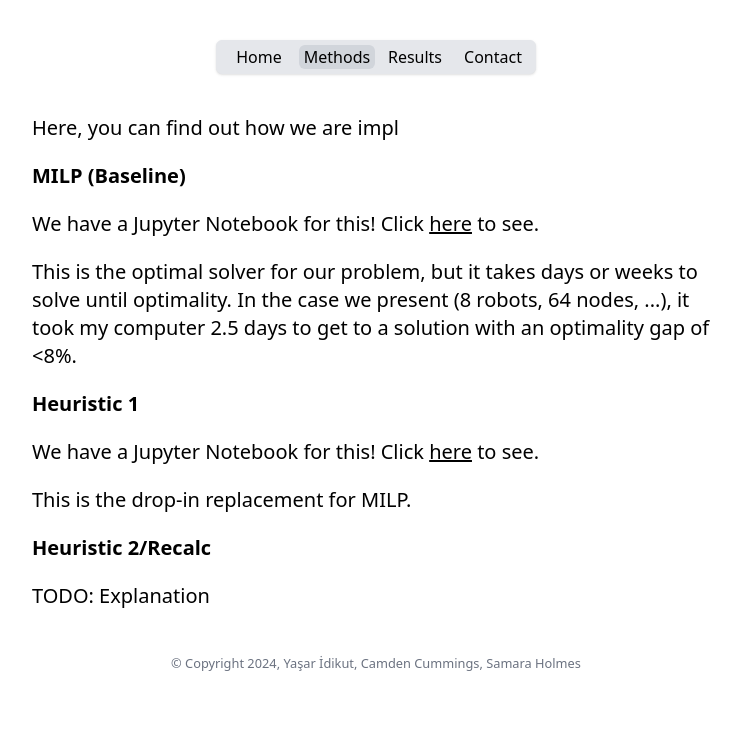
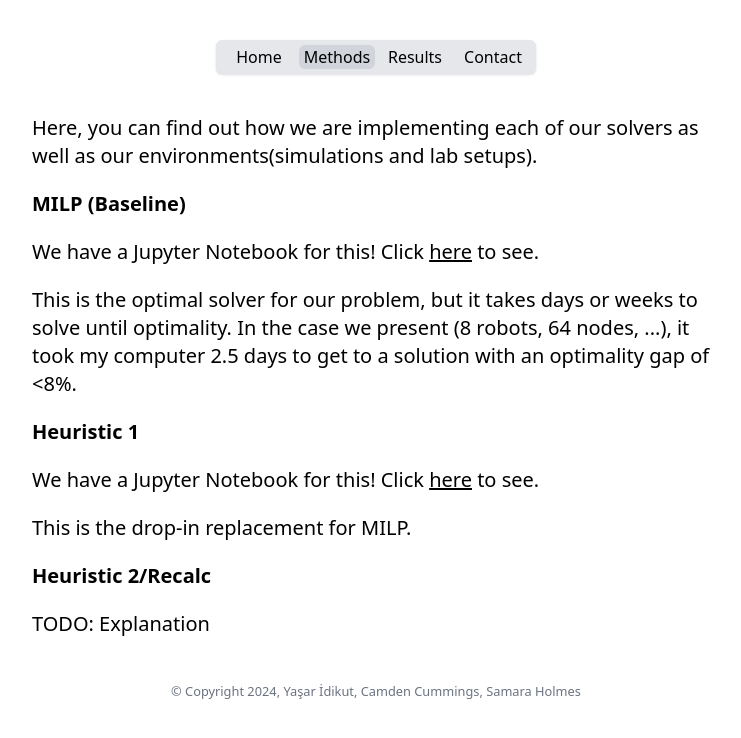
Before and after one commit to nestlab-bae-mqp-2024/nestlab-bae-mqp-2024.github.io, a Vue app: page /methods in a window 1280 px wide. Shown: the top 738 px of the page, without its empty margins (264-1005 px from the left). Built offline with nearby package versions, Linux system fonts and the light colour scheme.

Commit message:
complete sentence

```diff
--- a/src/views/Methods.vue
+++ b/src/views/Methods.vue
@@ -1,7 +1,7 @@
 <template>
   <div class="text-xl m-10">
     <p class="mb-5">
-      Here, you can find out how we are impl
+      Here, you can find out how we are implementing each of our solvers as well as our environments(simulations and lab setups).
     </p>
 
     <p class="mb-5">
```
